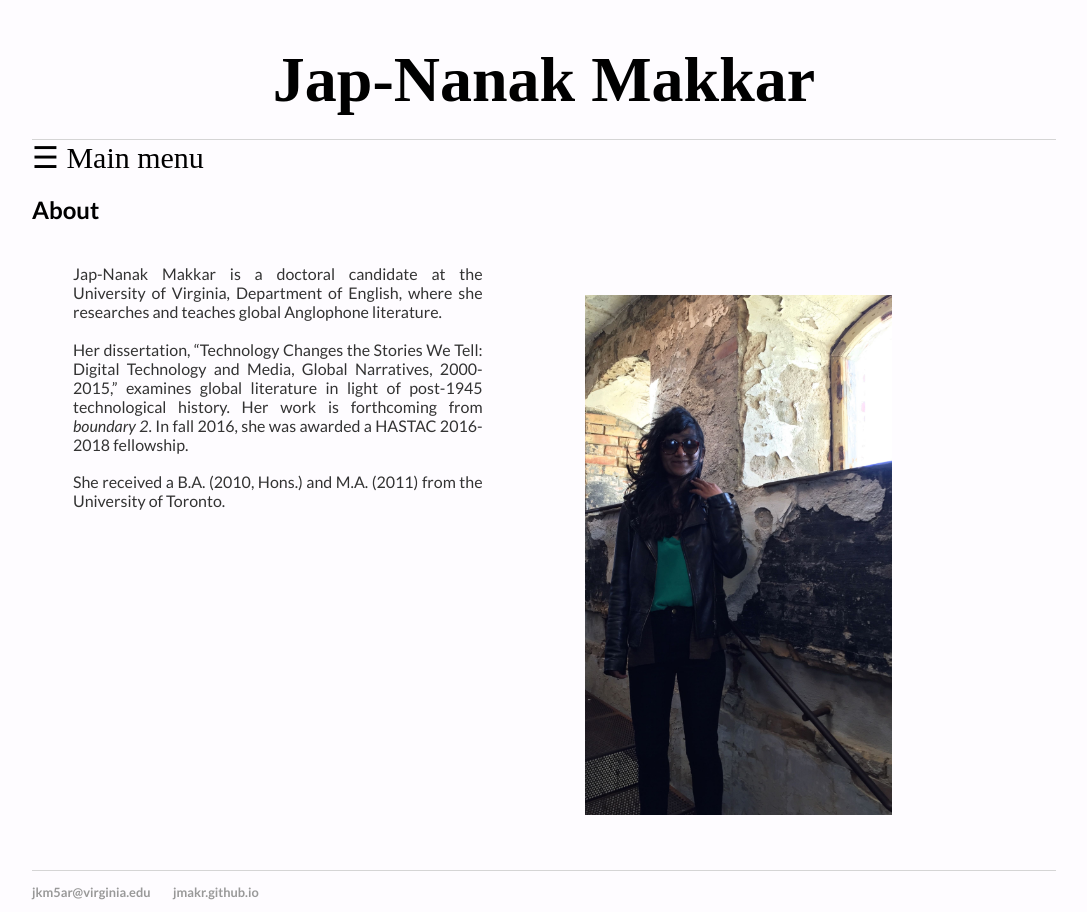
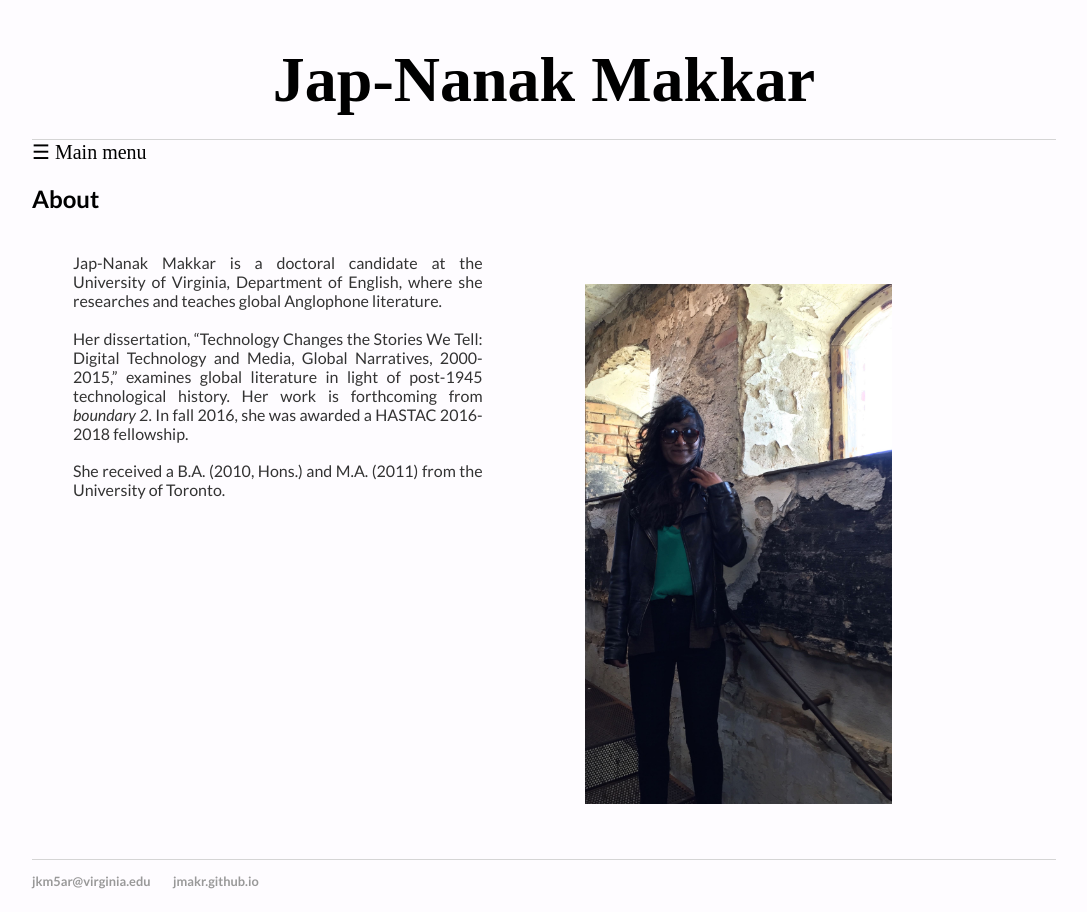
Before and after one commit to jmakr/jmakr.github.io, a Jekyll site: the page built from index.html, in a window 1280 px wide. Shown: the whole page, without its empty margins (96-1183 px from the left). Built offline with Jekyll 4.4.1, drawn with Linux system fonts in a browser that asks for light colours.

Commit message:
Update default.html

```diff
--- a/_layouts/default.html
+++ b/_layouts/default.html
@@ -90,7 +90,7 @@
 			</div>
 
 			<div id="main">
-			  <span style="font-size:30px;cursor:pointer" onclick="openNav()">&#9776; Main menu</span>
+			  <span style="font-size:20px;cursor:pointer" onclick="openNav()">&#9776; Main menu</span>
 
 
 			</div>
```
